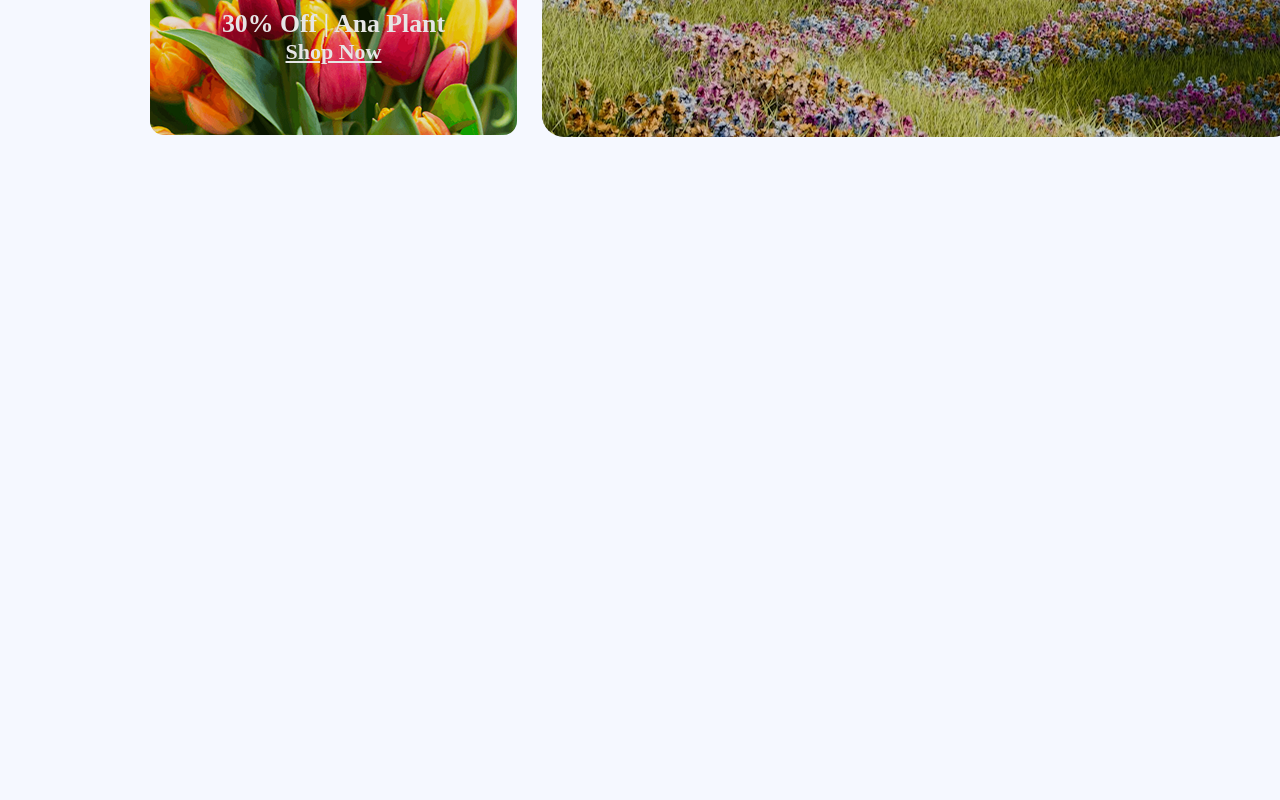
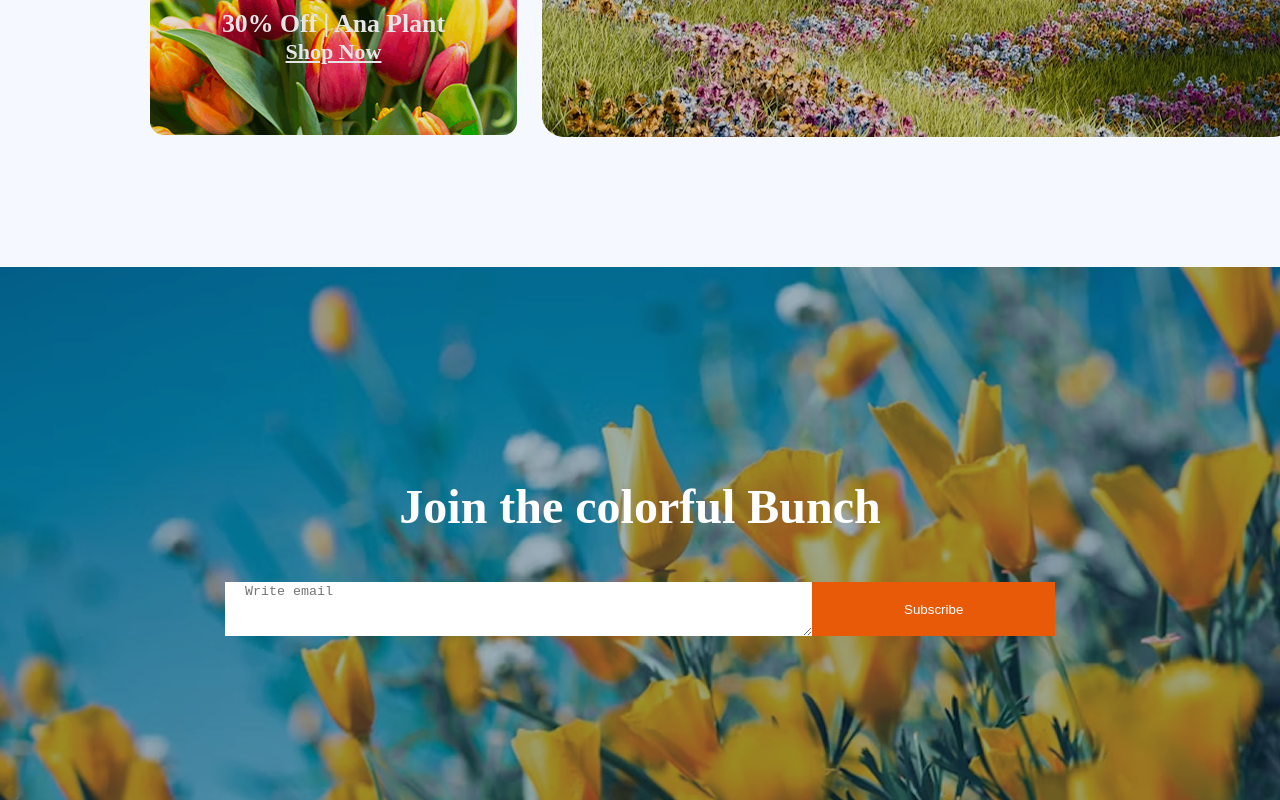
Before and after one commit to jihanurrahman33/B12A02-Responsive-Flowers, a plain HTML site: page index.html in a window 1280 px wide. Shown: the part 3366-4166 px from the top of the page. Before the commit the page ends 3633 px from the top, so only its background shows below. Drawn offline with Linux system fonts and the light colour scheme.

Commit message:
newslater ui in progress

```diff
--- a/index.html
+++ b/index.html
@@ -162,7 +162,23 @@
 
            </div>
         </section>
+
+
     </main>
-    <footer></footer>
+    <footer>
+       <!-- newslates section -->
+         <section class="newslater-section">
+          <div class="newslater-container">
+            <h3 class="noto-serif">Join the colorful Bunch</h3>
+            <div class="subscribe-btn">
+              <textarea name="" id="" placeholder="Write email"></textarea>
+              <button>Subscribe</button>
+            </div>
+          </div>
+         </section>
+
+         <!-- footer section -->
+          <section class="footer-section"></section>
+    </footer>
   </body>
 </html>
--- a/styles/style.css
+++ b/styles/style.css
@@ -261,7 +261,42 @@ text-align: center;
   margin: 0px;
 }
 
+/* newslater related styles */
+.newslater-container{
+  background-image: url(../assets/news-letter-bg.png);
+  background-repeat: no-repeat;
+  width: 100%;
+  height: 533px;
+  display: flex;
+  flex-direction: column;
+  justify-content: center;
+  align-items: center;
+}
+.newslater-container h3{
+  font-size: 3rem;
+  font-weight: bold;
+  color: white;
+}
+.subscribe-btn{
+  display: flex;
+  width: 830px;
+}
+.subscribe-btn textarea{
+  width: 70%;
+  border: none;
+  height: 50px;
+  padding-left: 20px;
+  color: rgba(0, 0, 0, 0.5);
 
+}
+
+.subscribe-btn button{
+  width: 30%;
+  background-color: #e95a08;
+  color: white;
+  border: none;
+
+}
 
 
 /* responsive media query */
@@ -341,4 +376,11 @@ text-align: center;
     height: 185px;
 
   }
+  .newslater-container{
+    width: 393px;
+    height: 276px;
+  }
+  .subscribe-btn{
+    width: 321px;
+  }
 }
```
